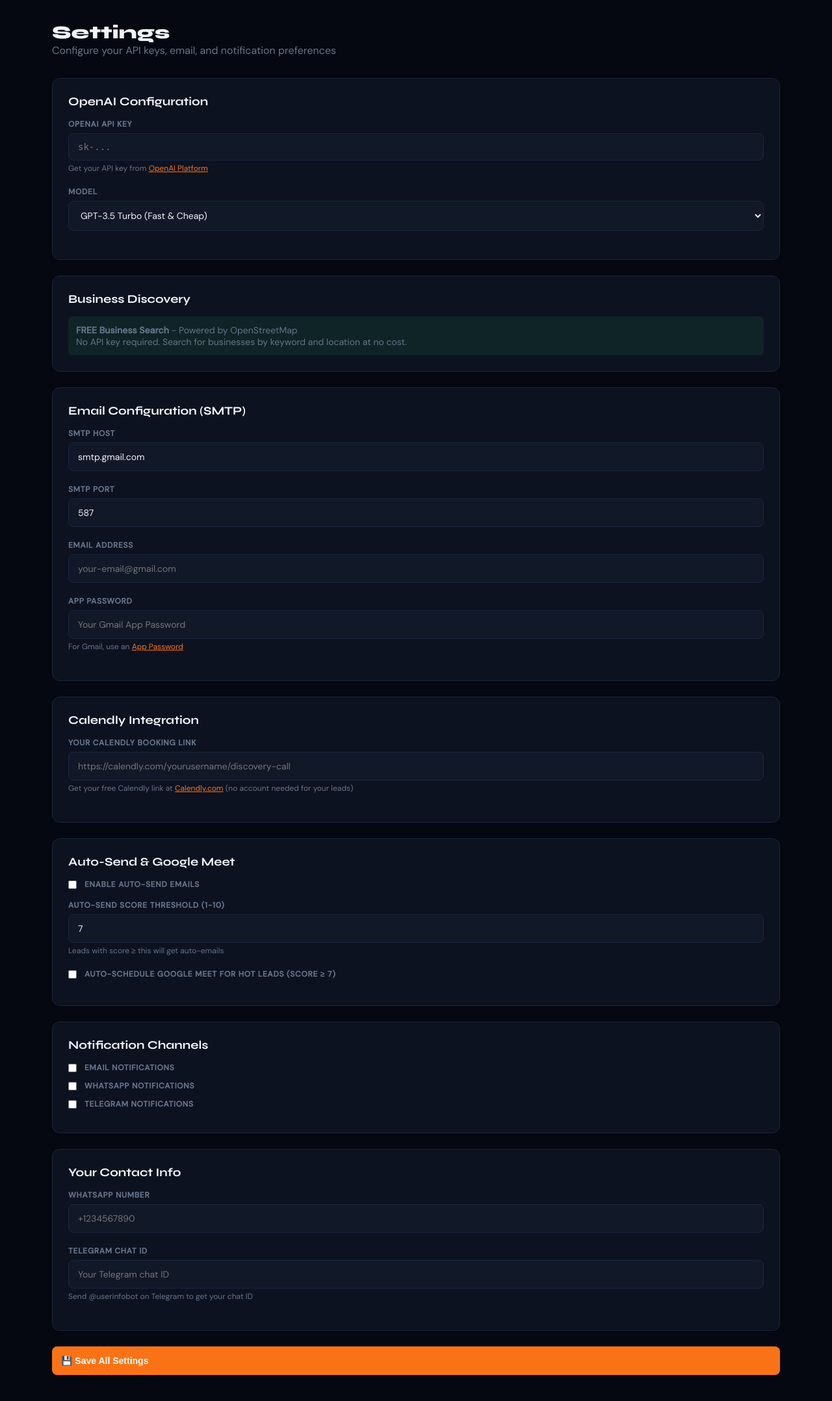
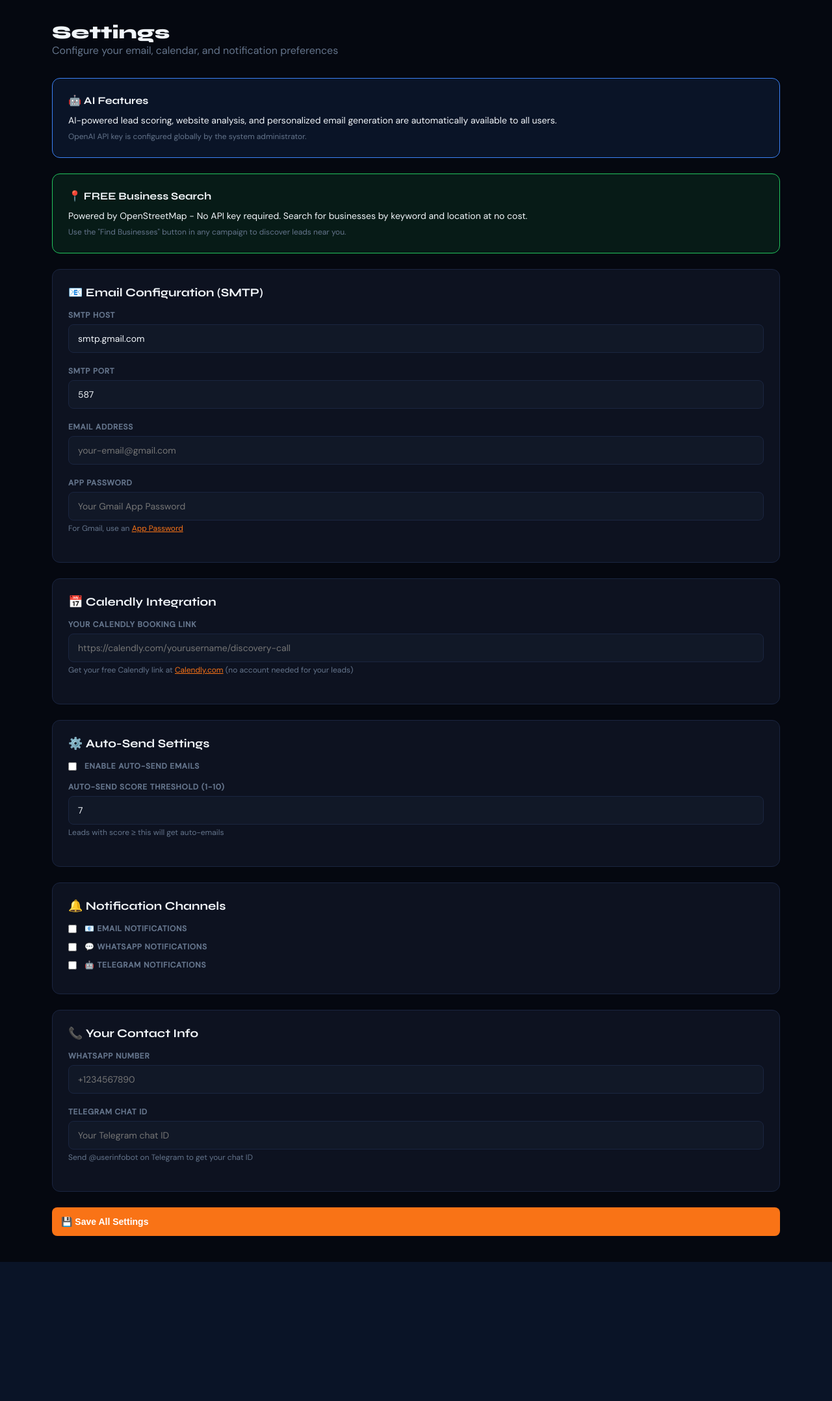
Before and after one commit to makulimike/copywriter-flo, a Flask app: page /settings in a window 1280 px wide. Shown: the part 67-2223 px from the top of the page at 65% size. After the commit the page ends 2009 px from the top, so only its background shows below. Run offline with Flask 3, Linux system fonts and the light colour scheme; the visitor is signed in with stand-in values (Sample User, id 1); data that the repository does not hold is empty; some libraries are stand-ins or nearby versions.

Commit message:
Refactor: Use single global OpenAI API key from environment
- Remove per-user OpenAI API key from database schema
- Update OpenAI client to use global key from .env file
- Remove OpenAI API key input from settings page
- Add info card about global AI configuration
- Simplify multi-tenant API key management

```diff
--- a/app.py
+++ b/app.py
@@ -95,30 +95,29 @@ def require_payment(f):
     return decorated_function
 
 # ============================================
-# GLOBAL OPENAI CLIENT — per-user cache
-# ============================================
-
-_openai_clients: dict = {}
+# GLOBAL OPENAI CLIENT — single key from env
+# ============================================
+
+_openai_client = None
 _openai_http_client = httpx.Client(
     follow_redirects=True,
     timeout=httpx.Timeout(60.0, connect=10.0),
     trust_env=False,
 )
 
-def get_openai_key_from_db(user_id):
-    settings = db.get_api_settings(user_id)
-    if settings:
-        settings_dict = _row_to_dict(settings)
-        return settings_dict.get('openai_api_key')
-    return None
-
-def init_global_openai_client(user_id):
-    if user_id in _openai_clients:
-        return _openai_clients[user_id]
-
-    api_key = get_openai_key_from_db(user_id)
+def get_openai_key_from_env():
+    """Get OpenAI API key from environment variables"""
+    return os.environ.get('OPENAI_API_KEY')
+
+def init_global_openai_client():
+    global _openai_client
+
+    if _openai_client:
+        return _openai_client
+
+    api_key = get_openai_key_from_env()
     if not api_key:
-        print(f"No API key found for user {user_id}")
+        print("⚠️ No OpenAI API key found in environment variables. Please add OPENAI_API_KEY to .env file")
         return None
 
     try:
@@ -129,15 +128,18 @@ def init_global_openai_client(user_id):
             max_retries=2,
             http_client=_openai_http_client,
         )
-        _openai_clients[user_id] = client
-        print(f"✅ OpenAI client initialised for user {user_id}")
+        _openai_client = client
+        print("✅ OpenAI client initialised with global API key")
         return client
     except Exception as e:
-        print(f"❌ Error creating OpenAI client for user {user_id}: {e}")
+        print(f"❌ Error creating OpenAI client: {e}")
         return None
 
-def get_openai_client(user_id):
-    return _openai_clients.get(user_id) or init_global_openai_client(user_id)
+def get_openai_client(user_id=None):
+    """Get the global OpenAI client (user_id parameter kept for compatibility)"""
+    if _openai_client:
+        return _openai_client
+    return init_global_openai_client()
 
 # ============================================
 # HELPER: uniform sqlite3.Row → dict conversion
@@ -1035,7 +1037,7 @@ def process_lead_batch(user_id):
     auto_send_enabled = settings_dict.get('auto_send_enabled', 0)
     auto_send_score = settings_dict.get('auto_send_score', 7)
 
-    init_global_openai_client(user_id)
+    init_global_openai_client()
 
     for lead in leads:
         try:
@@ -1721,7 +1723,7 @@ def login():
             session['user_id'] = user['id']
             session['username'] = user['username']
             session.permanent = True
-            init_global_openai_client(user['id'])
+            init_global_openai_client()
             flash('Login successful!', 'success')
             return redirect(next_url)
 
@@ -1731,10 +1733,7 @@ def login():
 
 @app.route('/logout')
 def logout():
-    user_id = session.get('user_id')
     session.clear()
-    if user_id and user_id in _openai_clients:
-        del _openai_clients[user_id]
     flash('Logged out', 'success')
     return redirect(url_for('index'))
 
@@ -1823,11 +1822,8 @@ def settings():
     user_dict = _row_to_dict(user)
 
     if request.method == 'POST':
-        openai_api_key = request.form.get('openai_api_key', '').strip()
-
         db.update_api_settings(
             session['user_id'],
-            openai_api_key=openai_api_key,
             openai_model=request.form.get('openai_model', 'gpt-3.5-turbo'),
             smtp_host=request.form.get('smtp_host', 'smtp.gmail.com'),
             smtp_port=int(request.form.get('smtp_port', 587)),
@@ -1838,10 +1834,6 @@ def settings():
             meeting_link=request.form.get('meeting_link', ''),
             google_meet_enabled=1 if request.form.get('google_meet_enabled') else 0,
         )
-
-        if session['user_id'] in _openai_clients:
-            del _openai_clients[session['user_id']]
-        init_global_openai_client(session['user_id'])
 
         with db.get_connection() as conn:
             cursor = conn.cursor()
@@ -2307,7 +2299,7 @@ if __name__ == '__main__':
     print("✅ AI Website Analysis: Ready")
     print("✅ Email Reply Detection: Ready (exponential back-off)")
     print("✅ Meeting Management: Ready")
-    print("✅ Per-user OpenAI client cache: Enabled")
+    print("✅ Global OpenAI client: Single key from environment")
     print("✅ Stripe Payment Integration: One-time $280 Lifetime Access")
     print("=" * 60)
     print("🌐 Server running at: http://localhost:5000")
--- a/database.py
+++ b/database.py
@@ -92,7 +92,6 @@ class Database:
                 cursor.execute('''
                     CREATE TABLE IF NOT EXISTS api_settings (
                         user_id INTEGER PRIMARY KEY,
-                        openai_api_key TEXT,
                         openai_model TEXT DEFAULT 'gpt-3.5-turbo',
                         smtp_host TEXT DEFAULT 'smtp.gmail.com',
                         smtp_port INTEGER DEFAULT 587,
@@ -222,7 +221,7 @@ class Database:
                 ''')
 
             else:
-                # SQLite syntax (existing code)
+                # SQLite syntax
                 cursor.execute('''
                     CREATE TABLE IF NOT EXISTS users (
                         id INTEGER PRIMARY KEY AUTOINCREMENT,
@@ -240,7 +239,6 @@ class Database:
                 cursor.execute('''
                     CREATE TABLE IF NOT EXISTS api_settings (
                         user_id INTEGER PRIMARY KEY,
-                        openai_api_key TEXT,
                         openai_model TEXT DEFAULT 'gpt-3.5-turbo',
                         smtp_host TEXT DEFAULT 'smtp.gmail.com',
                         smtp_port INTEGER DEFAULT 587,
--- a/templates/settings.html
+++ b/templates/settings.html
@@ -4,41 +4,29 @@
 <div class="container">
   <div style="margin-bottom: 32px;">
     <h1 style="font-family: 'Syne', sans-serif; font-size: 28px; font-weight: 800;">Settings</h1>
-    <p style="color: var(--muted);">Configure your API keys, email, and notification preferences</p>
+    <p style="color: var(--muted);">Configure your email, calendar, and notification preferences</p>
   </div>
 
   <form method="POST" action="{{ url_for('settings') }}">
     <input type="hidden" name="csrf_token" value="{{ csrf_token() }}">
 
-    <!-- OpenAI Settings -->
-    <div class="card" style="margin-bottom: 24px;">
-      <h3 style="font-family: 'Syne', sans-serif; font-size: 18px; font-weight: 700; margin-bottom: 16px;"> OpenAI Configuration</h3>
-      <div class="form-group">
-        <label>OpenAI API Key</label>
-        <input type="password" name="openai_api_key" value="{{ api_settings.openai_api_key or '' }}" placeholder="sk-..." style="font-family: monospace;">
-        <div class="text-muted" style="font-size: 12px; margin-top: 4px;">Get your API key from <a href="https://platform.openai.com/api-keys" target="_blank" style="color: var(--accent);">OpenAI Platform</a></div>
-      </div>
-      <div class="form-group">
-        <label>Model</label>
-        <select name="openai_model">
-          <option value="gpt-3.5-turbo" {% if api_settings.openai_model == 'gpt-3.5-turbo' %}selected{% endif %}>GPT-3.5 Turbo (Fast & Cheap)</option>
-          <option value="gpt-4" {% if api_settings.openai_model == 'gpt-4' %}selected{% endif %}>GPT-4 (More Accurate)</option>
-        </select>
-      </div>
+    <!-- Info about global OpenAI key -->
+    <div class="card" style="margin-bottom: 24px; background: rgba(59,130,246,0.1); border-color: #3b82f6;">
+      <h3 style="font-family: 'Syne', sans-serif; font-size: 16px; font-weight: 700; margin-bottom: 12px;">🤖 AI Features</h3>
+      <p style="color: var(--text); font-size: 14px;">AI-powered lead scoring, website analysis, and personalized email generation are automatically available to all users.</p>
+      <p class="text-muted" style="font-size: 12px; margin-top: 8px;">OpenAI API key is configured globally by the system administrator.</p>
     </div>
 
     <!-- Business Search Info (FREE) -->
-    <div class="card" style="margin-bottom: 24px;">
-      <h3 style="font-family: 'Syne', sans-serif; font-size: 18px; font-weight: 700; margin-bottom: 16px;"> Business Discovery</h3>
-      <div class="text-muted" style="font-size: 14px; padding: 12px; background: rgba(34,197,94,0.1); border-radius: 8px;">
-         <strong>FREE Business Search</strong> - Powered by OpenStreetMap<br>
-        No API key required. Search for businesses by keyword and location at no cost.
-      </div>
+    <div class="card" style="margin-bottom: 24px; background: rgba(34,197,94,0.1); border-color: #22c55e;">
+      <h3 style="font-family: 'Syne', sans-serif; font-size: 16px; font-weight: 700; margin-bottom: 12px;">📍 FREE Business Search</h3>
+      <p style="color: var(--text); font-size: 14px;">Powered by OpenStreetMap - No API key required. Search for businesses by keyword and location at no cost.</p>
+      <p class="text-muted" style="font-size: 12px; margin-top: 8px;">Use the "Find Businesses" button in any campaign to discover leads near you.</p>
     </div>
 
     <!-- Email Settings -->
     <div class="card" style="margin-bottom: 24px;">
-      <h3 style="font-family: 'Syne', sans-serif; font-size: 18px; font-weight: 700; margin-bottom: 16px;"> Email Configuration (SMTP)</h3>
+      <h3 style="font-family: 'Syne', sans-serif; font-size: 18px; font-weight: 700; margin-bottom: 16px;">📧 Email Configuration (SMTP)</h3>
       <div class="form-group">
         <label>SMTP Host</label>
         <input type="text" name="smtp_host" value="{{ api_settings.smtp_host or 'smtp.gmail.com' }}">
@@ -60,7 +48,7 @@
 
     <!-- Calendly Integration -->
     <div class="card" style="margin-bottom: 24px;">
-      <h3 style="font-family: 'Syne', sans-serif; font-size: 18px; font-weight: 700; margin-bottom: 16px;"> Calendly Integration</h3>
+      <h3 style="font-family: 'Syne', sans-serif; font-size: 18px; font-weight: 700; margin-bottom: 16px;">📅 Calendly Integration</h3>
       <div class="form-group">
         <label>Your Calendly Booking Link</label>
         <input type="url" name="meeting_link" value="{{ api_settings.meeting_link or '' }}" placeholder="https://calendly.com/yourusername/discovery-call">
@@ -70,7 +58,7 @@
 
     <!-- Auto-Send & Google Meet Settings -->
     <div class="card" style="margin-bottom: 24px;">
-      <h3 style="font-family: 'Syne', sans-serif; font-size: 18px; font-weight: 700; margin-bottom: 16px;"> Auto-Send & Google Meet</h3>
+      <h3 style="font-family: 'Syne', sans-serif; font-size: 18px; font-weight: 700; margin-bottom: 16px;">⚙️ Auto-Send Settings</h3>
       <div class="checkbox-row" style="margin-bottom: 16px;">
         <input type="checkbox" name="auto_send_enabled" id="auto_send_enabled" {% if api_settings.auto_send_enabled %}checked{% endif %}>
         <label for="auto_send_enabled" style="margin: 0;">Enable Auto-Send Emails</label>
@@ -80,32 +68,28 @@
         <input type="number" name="auto_send_score" value="{{ api_settings.auto_send_score or 7 }}" min="1" max="10">
         <div class="text-muted" style="font-size: 12px; margin-top: 4px;">Leads with score ≥ this will get auto-emails</div>
       </div>
-      <div class="checkbox-row" style="margin-bottom: 16px;">
-        <input type="checkbox" name="google_meet_enabled" id="google_meet_enabled" {% if api_settings.google_meet_enabled %}checked{% endif %}>
-        <label for="google_meet_enabled" style="margin: 0;">Auto-Schedule Google Meet for Hot Leads (Score ≥ 7)</label>
-      </div>
     </div>
 
     <!-- Notification Channels -->
     <div class="card" style="margin-bottom: 24px;">
-      <h3 style="font-family: 'Syne', sans-serif; font-size: 18px; font-weight: 700; margin-bottom: 16px;">Notification Channels</h3>
+      <h3 style="font-family: 'Syne', sans-serif; font-size: 18px; font-weight: 700; margin-bottom: 16px;">🔔 Notification Channels</h3>
       <div class="checkbox-row" style="margin-bottom: 12px;">
         <input type="checkbox" name="email_enabled" id="email_enabled" {% if notification_settings.email_enabled %}checked{% endif %}>
-        <label for="email_enabled" style="margin: 0;"> Email Notifications</label>
+        <label for="email_enabled" style="margin: 0;">📧 Email Notifications</label>
       </div>
       <div class="checkbox-row" style="margin-bottom: 12px;">
         <input type="checkbox" name="whatsapp_enabled" id="whatsapp_enabled" {% if notification_settings.whatsapp_enabled %}checked{% endif %}>
-        <label for="whatsapp_enabled" style="margin: 0;"> WhatsApp Notifications</label>
+        <label for="whatsapp_enabled" style="margin: 0;">💬 WhatsApp Notifications</label>
       </div>
       <div class="checkbox-row" style="margin-bottom: 12px;">
         <input type="checkbox" name="telegram_enabled" id="telegram_enabled" {% if notification_settings.telegram_enabled %}checked{% endif %}>
-        <label for="telegram_enabled" style="margin: 0;"> Telegram Notifications</label>
+        <label for="telegram_enabled" style="margin: 0;">🤖 Telegram Notifications</label>
       </div>
     </div>
 
     <!-- Contact Information -->
     <div class="card" style="margin-bottom: 24px;">
-      <h3 style="font-family: 'Syne', sans-serif; font-size: 18px; font-weight: 700; margin-bottom: 16px;"> Your Contact Info</h3>
+      <h3 style="font-family: 'Syne', sans-serif; font-size: 18px; font-weight: 700; margin-bottom: 16px;">📞 Your Contact Info</h3>
       <div class="form-group">
         <label>WhatsApp Number</label>
         <input type="tel" name="whatsapp_number" value="{{ user.whatsapp_number or '' }}" placeholder="+1234567890">
```
Also changed, not shown: test_openai_direct.py (deleted, +0 -76 lines), test_osm.py (deleted, +0 -41 lines).
